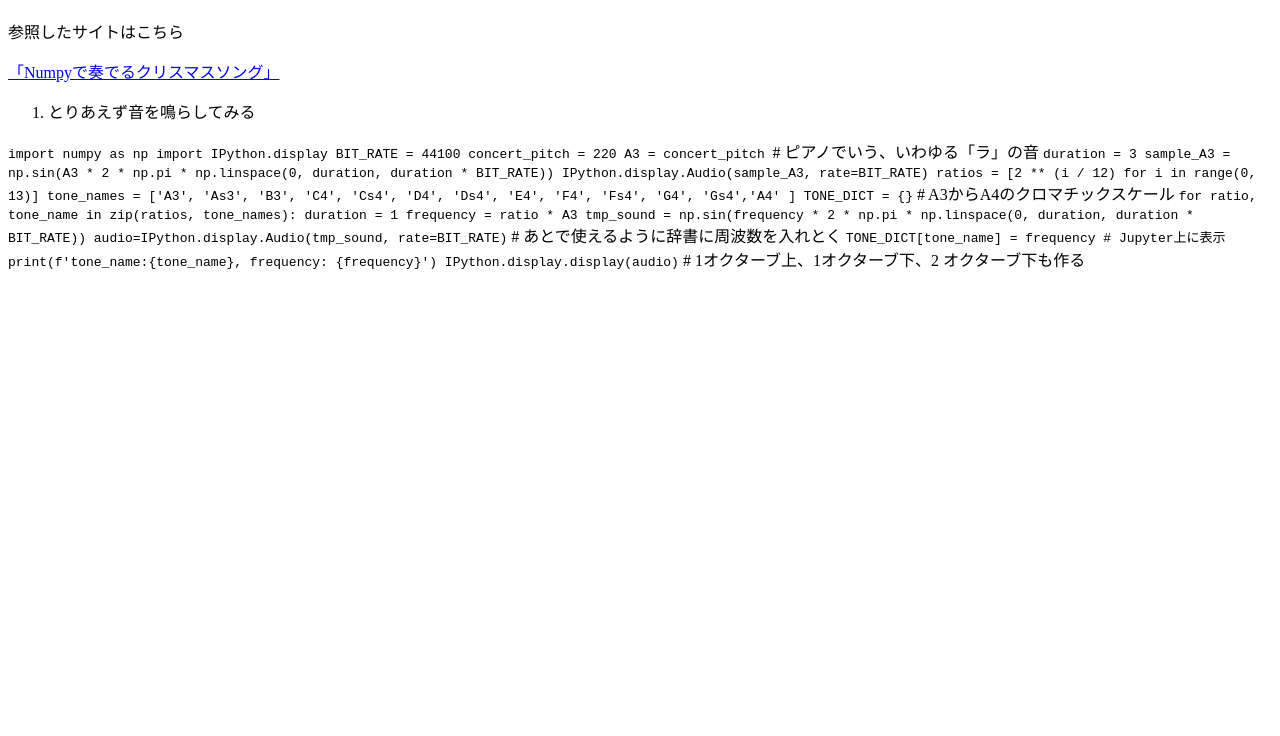
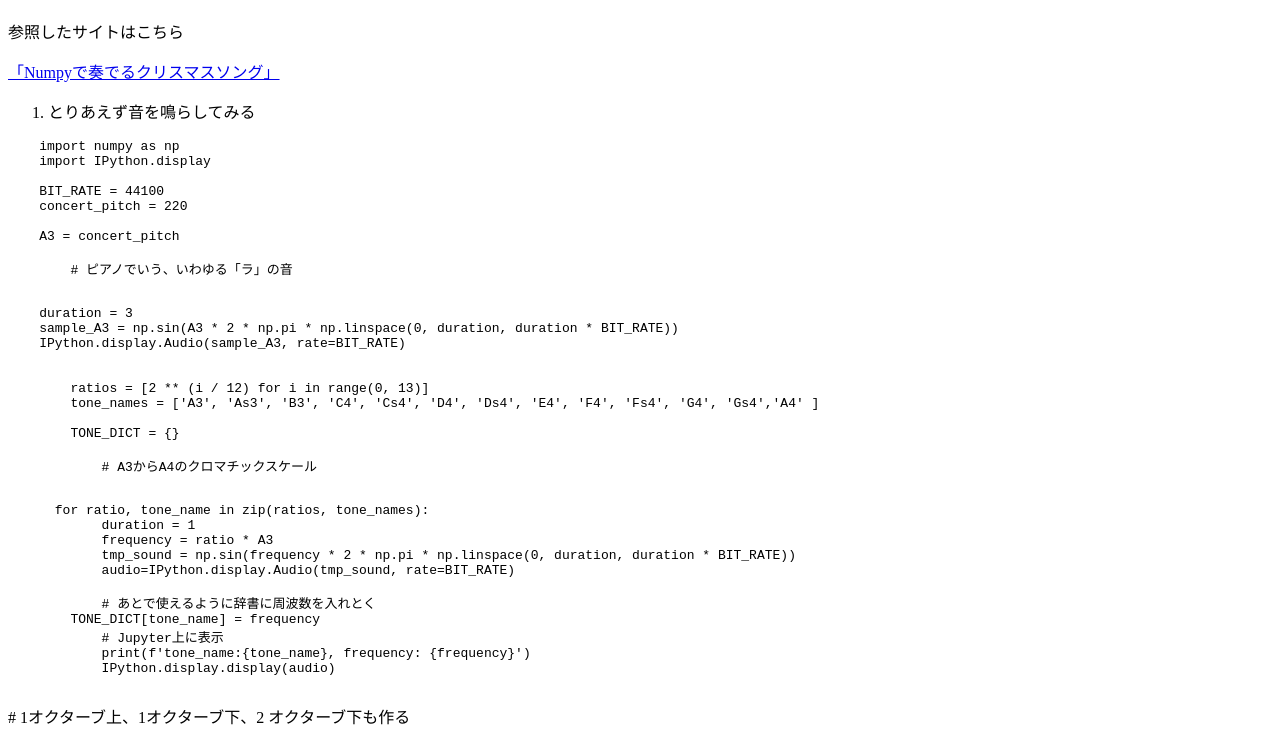
Before and after one commit to Yuto-Ohyama/Eva_wave.github.io, a plain HTML site: page index.html in a window 1280 px wide. Shown: the part 70-806 px from the top of the page. Drawn offline with Linux system fonts and the light colour scheme.

Commit message:
Update index.html

```diff
--- a/index.html
+++ b/index.html
@@ -12,17 +12,20 @@
   <ol>
   <li>とりあえず音を鳴らしてみる</li>
   </ol>
-  <code>import numpy as np
+  <pre>
+    import numpy as np
     import IPython.display
 
     BIT_RATE = 44100
     concert_pitch = 220
 
-    A3 = concert_pitch </code>
+    A3 = concert_pitch
 
         # ピアノでいう、いわゆる「ラ」の音
+  </pre>
 
-  <code>duration = 3
+  <pre>
+    duration = 3
     sample_A3 = np.sin(A3 * 2 * np.pi * np.linspace(0, duration, duration * BIT_RATE))
     IPython.display.Audio(sample_A3, rate=BIT_RATE)
 
@@ -30,22 +33,24 @@
         ratios = [2 ** (i / 12) for i in range(0, 13)]
         tone_names = ['A3', 'As3', 'B3', 'C4', 'Cs4', 'D4', 'Ds4', 'E4', 'F4', 'Fs4', 'G4', 'Gs4','A4' ]
 
-        TONE_DICT = {}</code>
+        TONE_DICT = {}
 
             # A3からA4のクロマチックスケール
+  </pre>
 
-    <code>for ratio, tone_name in zip(ratios, tone_names):
+  <pre>
+      for ratio, tone_name in zip(ratios, tone_names):
             duration = 1
             frequency = ratio * A3
             tmp_sound = np.sin(frequency * 2 * np.pi * np.linspace(0, duration, duration * BIT_RATE))
-            audio=IPython.display.Audio(tmp_sound, rate=BIT_RATE)</code>
+            audio=IPython.display.Audio(tmp_sound, rate=BIT_RATE)
 
             # あとで使えるように辞書に周波数を入れとく
-        <code>TONE_DICT[tone_name] = frequency
+        TONE_DICT[tone_name] = frequency
             # Jupyter上に表示
             print(f'tone_name:{tone_name}, frequency: {frequency}')
-            IPython.display.display(audio)</code>
-
+            IPython.display.display(audio)
+  </pre>
 
             # 1オクターブ上、1オクターブ下、2 オクターブ下も作る
 
```
